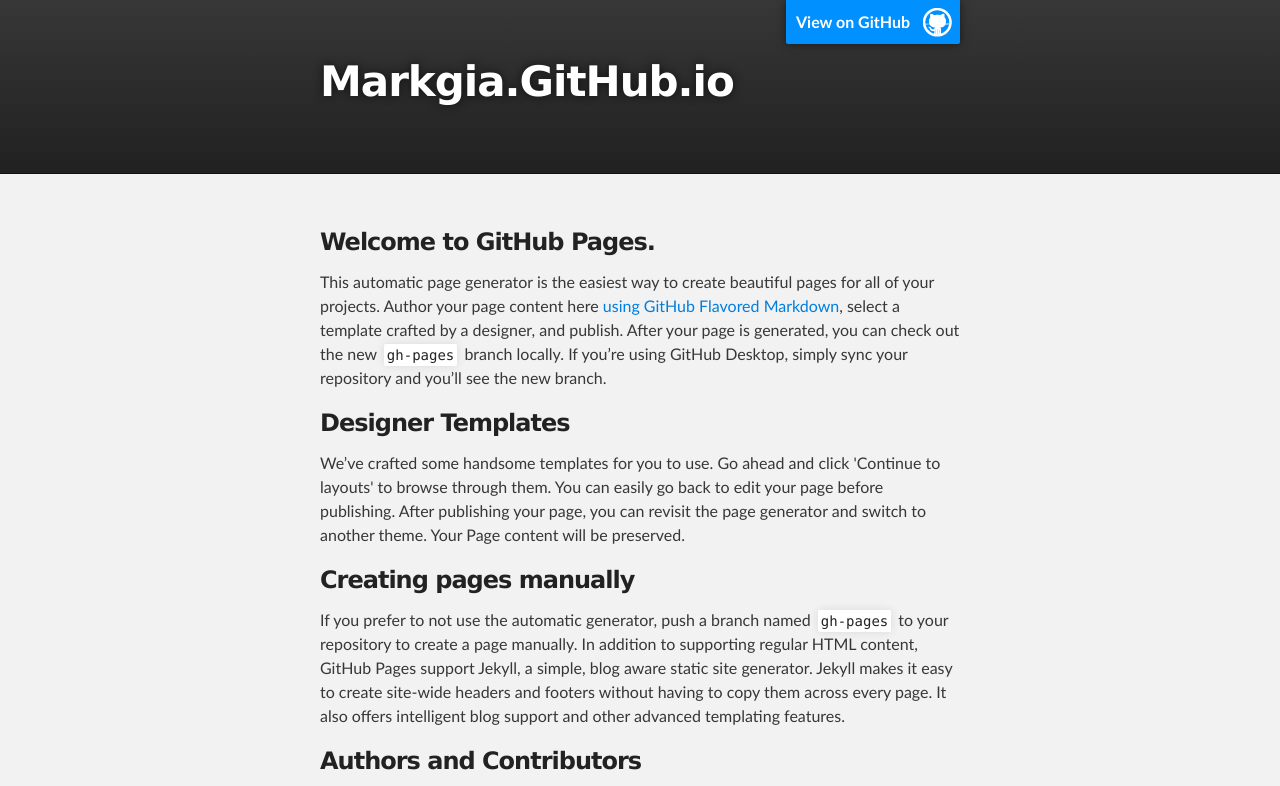
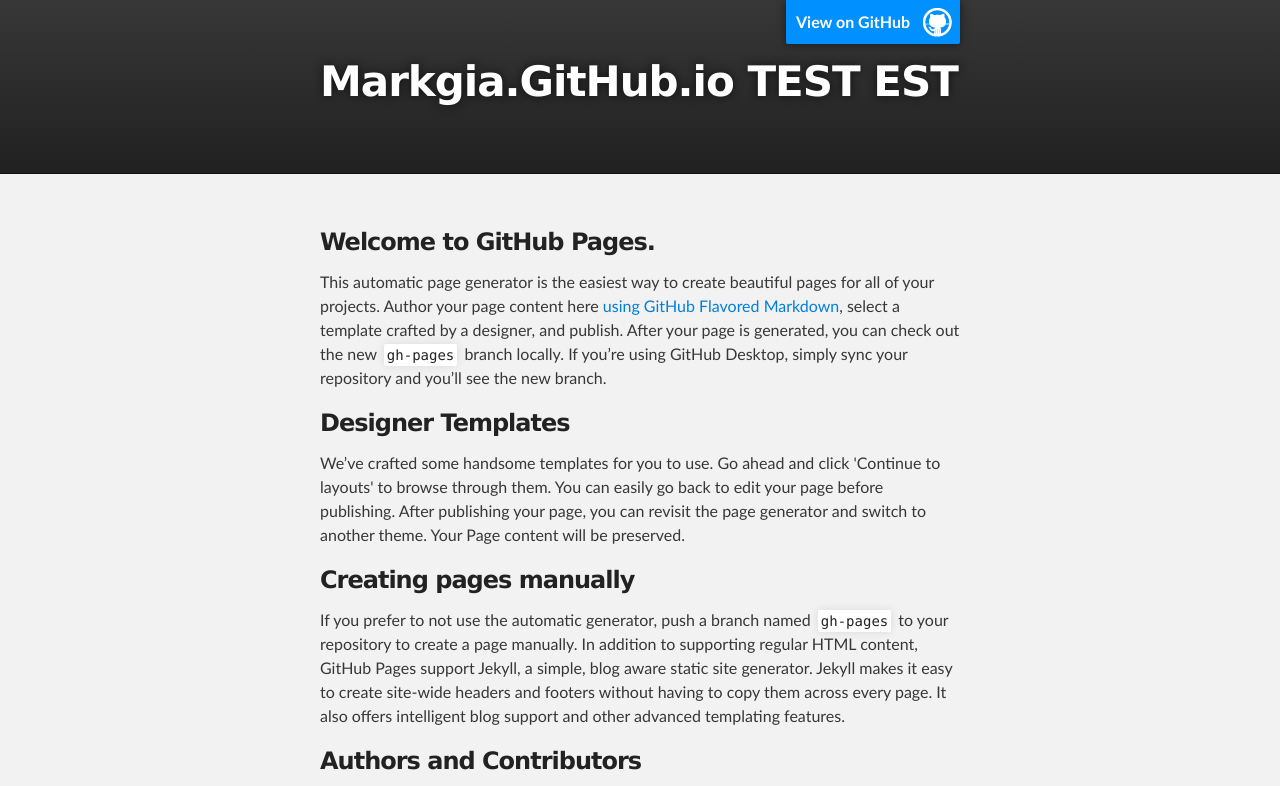
Before and after one commit to markgia/markgia.github.io, a plain HTML site: page index.html in a window 1280 px wide. Shown: the top 786 px of the page. Drawn offline with Linux system fonts and the light colour scheme.

Commit message:
test of botstrap 1

```diff
--- a/index.html
+++ b/index.html
@@ -18,7 +18,7 @@
         <header class="inner">
           <a id="forkme_banner" href="https://github.com/markgia">View on GitHub</a>
 
-          <h1 id="project_title">Markgia.GitHub.io</h1>
+          <h1 id="project_title">Markgia.GitHub.io TEST EST</h1>
           <h2 id="project_tagline"></h2>
 
         </header>
```
